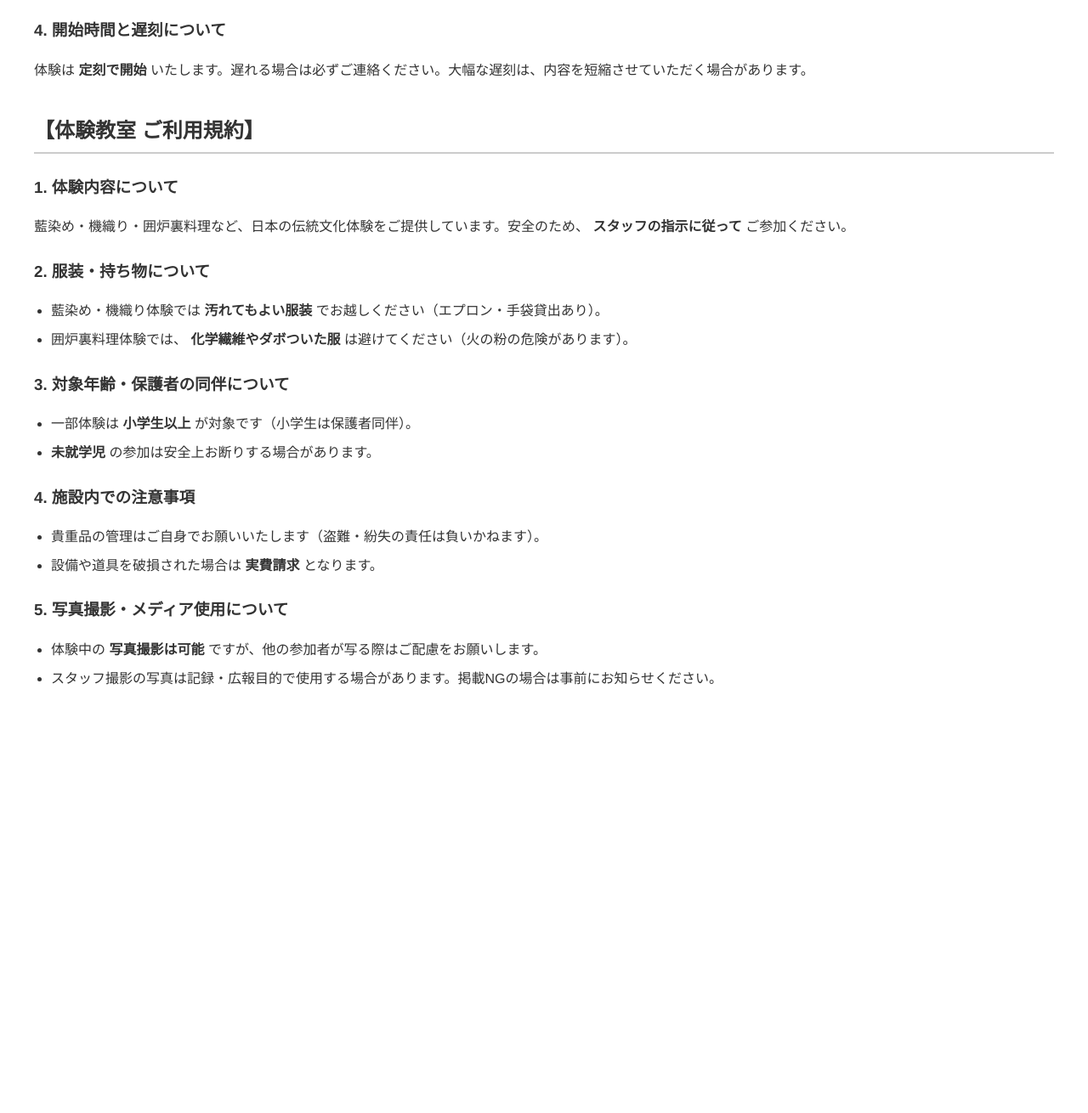
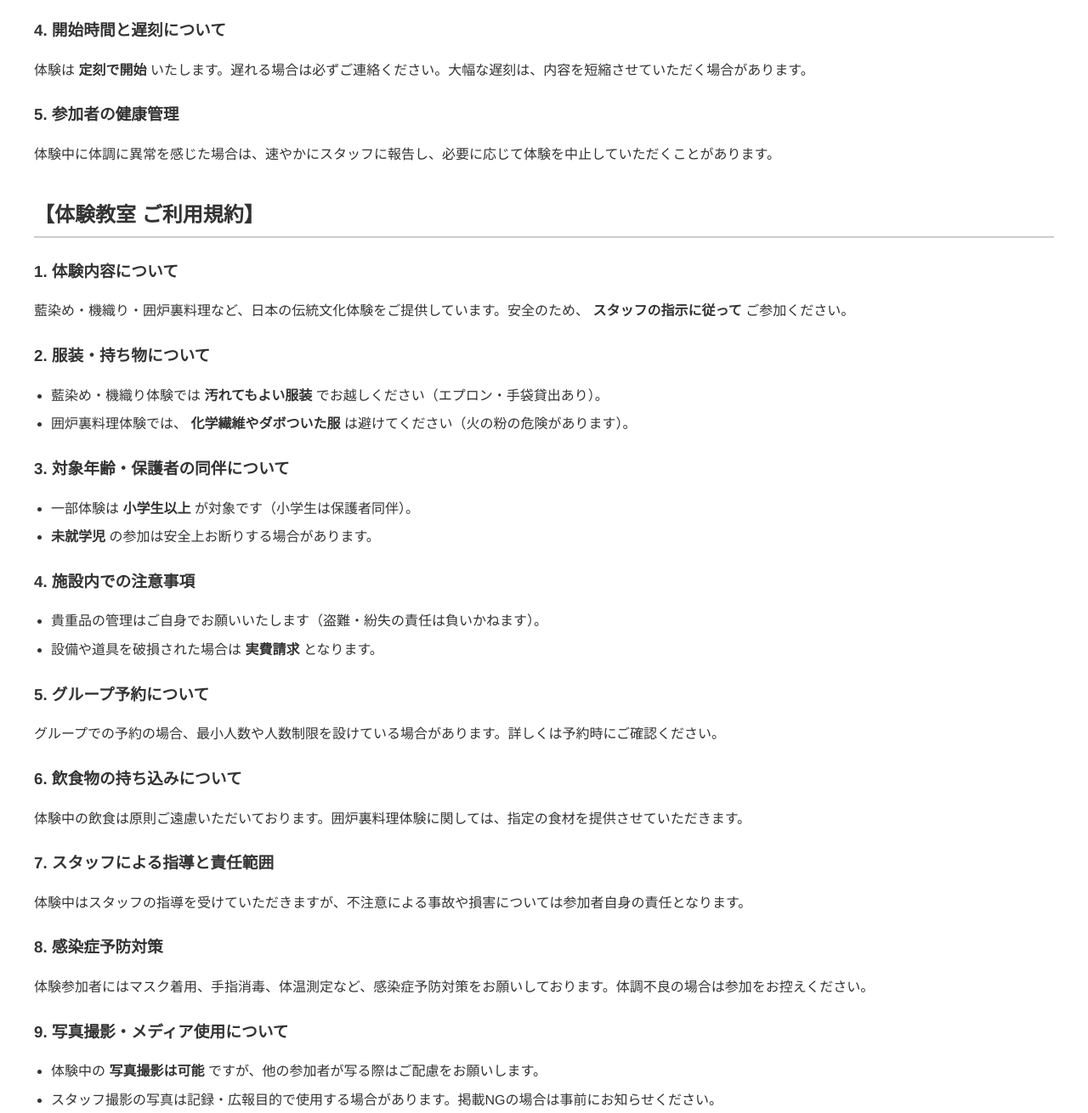
Before and after one commit to soratunagu/soratunagu.github.io, a plain HTML site: page policy.html in a window 1280 px wide. Shown: the part 480-1790 px from the top of the page at 85% size. Before the commit the page ends 1331 px from the top, so only its background shows below. Drawn offline with Linux system fonts and the light colour scheme.

Commit message:
Update policy.html

```diff
--- a/policy.html
+++ b/policy.html
@@ -46,6 +46,9 @@
   <h3>4. 開始時間と遅刻について</h3>
   <p>体験は <strong>定刻で開始</strong> いたします。遅れる場合は必ずご連絡ください。大幅な遅刻は、内容を短縮させていただく場合があります。</p>
 
+  <h3>5. 参加者の健康管理</h3>
+  <p>体験中に体調に異常を感じた場合は、速やかにスタッフに報告し、必要に応じて体験を中止していただくことがあります。</p>
+
   <h2>【体験教室 ご利用規約】</h2>
 
   <h3>1. 体験内容について</h3>
@@ -69,7 +72,19 @@
     <li>設備や道具を破損された場合は <strong>実費請求</strong> となります。</li>
   </ul>
 
-  <h3>5. 写真撮影・メディア使用について</h3>
+  <h3>5. グループ予約について</h3>
+  <p>グループでの予約の場合、最小人数や人数制限を設けている場合があります。詳しくは予約時にご確認ください。</p>
+
+  <h3>6. 飲食物の持ち込みについて</h3>
+  <p>体験中の飲食は原則ご遠慮いただいております。囲炉裏料理体験に関しては、指定の食材を提供させていただきます。</p>
+
+  <h3>7. スタッフによる指導と責任範囲</h3>
+  <p>体験中はスタッフの指導を受けていただきますが、不注意による事故や損害については参加者自身の責任となります。</p>
+
+  <h3>8. 感染症予防対策</h3>
+  <p>体験参加者にはマスク着用、手指消毒、体温測定など、感染症予防対策をお願いしております。体調不良の場合は参加をお控えください。</p>
+
+  <h3>9. 写真撮影・メディア使用について</h3>
   <ul>
     <li>体験中の <strong>写真撮影は可能</strong> ですが、他の参加者が写る際はご配慮をお願いします。</li>
     <li>スタッフ撮影の写真は記録・広報目的で使用する場合があります。掲載NGの場合は事前にお知らせください。</li>
```
